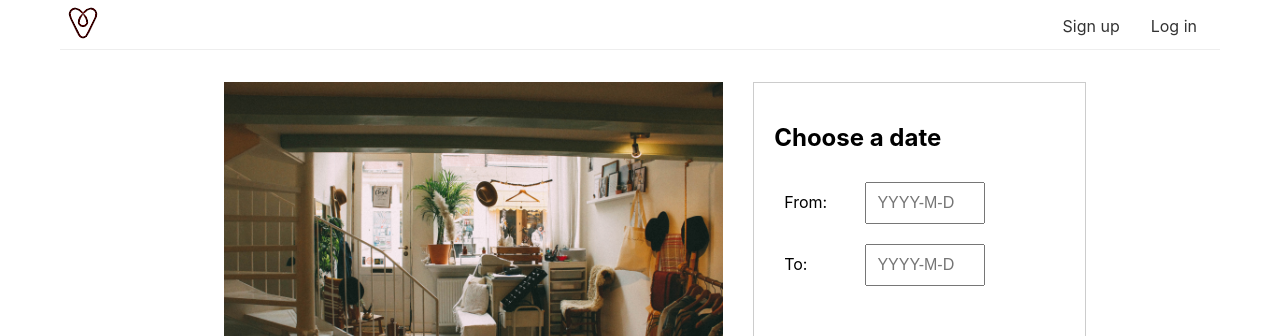
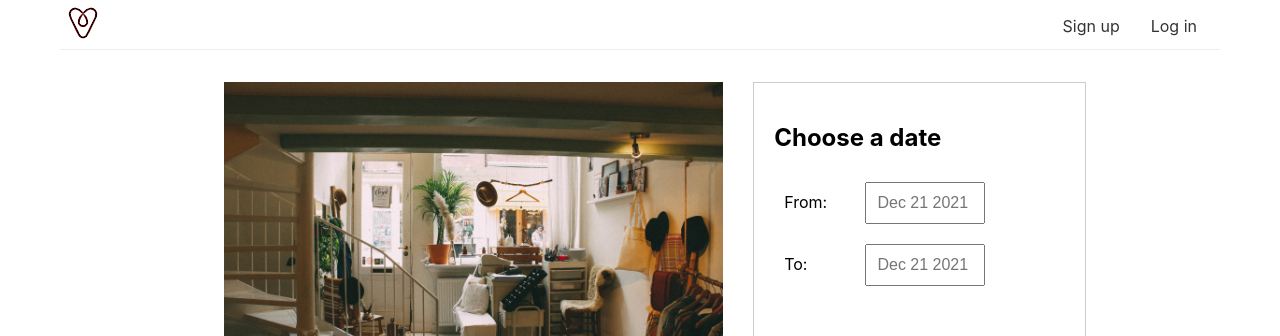
Before and after one commit to rt3me/nextjs-bnb, a Next.js app: page /houses/1 in a window 1280 px wide. Shown: the top 336 px of the page. Built offline with nearby package versions, Linux system fonts and the light colour scheme.

Commit message:
Added date formatting to date picker

```diff
--- a/components/DateRangePicker.jsx
+++ b/components/DateRangePicker.jsx
@@ -1,16 +1,39 @@
 import DayPickerInput from '../node_modules/react-day-picker/DayPickerInput';
+import { DateUtils } from 'react-day-picker';
 import 'react-day-picker/lib/style.css';
+import dateFnsFormat from 'date-fns/format';
+import dateFnsParse from 'date-fns/parse';
+
+const parseDate = (str, format, locale) => {
+  const parsed = dateFnsParse(str, format, new Date(), { locale })
+
+  return DateUtils.isDate(parsed) ? parsed : null;
+}
+
+const formatDate = (date, format, locale) => dateFnsFormat(date, format, { locale });
+
+const format = 'MMM dd yyyy';
 
 export default function DateRangePicker() {
   return (
     <div className="date-range-picker-container">
       <div>
         <label>From:</label>
-        <DayPickerInput />
+        <DayPickerInput
+          formatDate={formatDate}
+          format={format}
+          parseDate={parseDate}
+          placeholder={`${dateFnsFormat(new Date(), format)}`}
+        />
       </div>
       <div>
         <label>To:</label>
-        <DayPickerInput />
+        <DayPickerInput
+          formatDate={formatDate}
+          format={format}
+          parseDate={parseDate}
+          placeholder={`${dateFnsFormat(new Date(), format)}`}
+        />
       </div>
 
       <style jsx>
```
